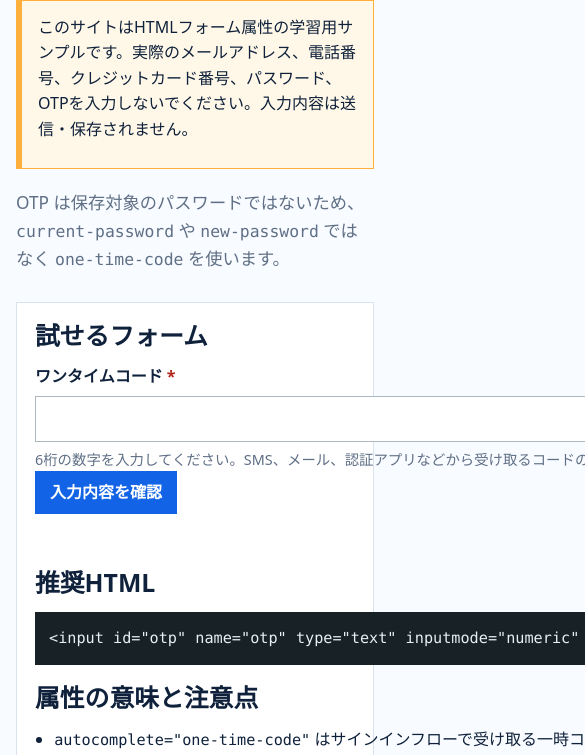
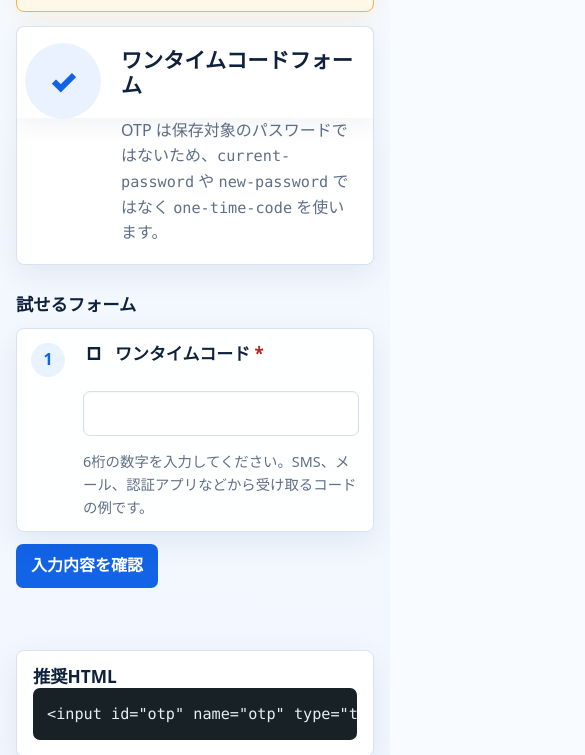
Before and after one commit to 6uclz1/html-form-autocomplete-samples, a website: page forms/otp.html in a window 390 px wide. Shown: the part 256-1011 px from the top of the page, 585 px wide, since content can reach past the window. Drawn offline with Linux system fonts and the light colour scheme.

Commit message:
Apply mobile card design to form pages

```diff
--- a/assets/styles.css
+++ b/assets/styles.css
@@ -650,3 +650,293 @@ th {
     padding: 14px 14px 12px;
   }
 }
+
+.sample-layout {
+  background:
+    linear-gradient(180deg, #ffffff 0, #f5f9ff 220px, #eef5ff 100%);
+}
+
+.sample-layout .site-header {
+  position: sticky;
+  top: 0;
+  z-index: 10;
+  border-bottom-color: #e8edf5;
+  background: rgba(255, 255, 255, 0.96);
+  box-shadow: 0 1px 0 rgba(15, 33, 59, 0.04);
+  backdrop-filter: blur(10px);
+}
+
+.sample-layout .header-inner,
+.sample-layout .page,
+.sample-layout .page-footer p {
+  max-width: 760px;
+}
+
+.sample-layout .brand {
+  font-size: 1.08rem;
+}
+
+.sample-layout .site-nav {
+  gap: 14px;
+  font-weight: 750;
+}
+
+.sample-layout .site-nav a {
+  color: var(--accent);
+  text-decoration: none;
+}
+
+.sample-layout .page {
+  padding-top: 18px;
+}
+
+.sample-layout .section {
+  display: grid;
+  gap: 14px;
+  margin-bottom: 18px;
+}
+
+.sample-layout .section::before {
+  content: "ホーム › フォーム一覧 › サンプル";
+  color: var(--muted);
+  font-size: 0.94rem;
+  font-weight: 750;
+}
+
+.sample-layout .section h1 {
+  order: 2;
+  position: relative;
+  margin: 0;
+  padding: 22px 22px 6px 118px;
+  min-height: 92px;
+  border: 1px solid var(--line);
+  border-bottom: 0;
+  border-radius: 8px 8px 0 0;
+  background: #fff;
+  box-shadow: 0 8px 24px rgba(18, 45, 86, 0.06);
+  font-size: 1.5rem;
+}
+
+.sample-layout .section h1::before {
+  content: "✓";
+  position: absolute;
+  display: grid;
+  place-items: center;
+  width: 76px;
+  height: 76px;
+  margin-left: -96px;
+  margin-top: -4px;
+  border-radius: 50%;
+  background: #eaf2ff;
+  color: var(--accent);
+  font-size: 2rem;
+  font-weight: 900;
+}
+
+.sample-layout .section .lede {
+  order: 3;
+  max-width: none;
+  margin-top: -14px;
+  padding: 0 22px 18px 118px;
+  border: 1px solid var(--line);
+  border-top: 0;
+  border-radius: 0 0 8px 8px;
+  background: #fff;
+  color: var(--muted);
+  box-shadow: var(--shadow);
+  font-size: 1rem;
+}
+
+.sample-layout .warning {
+  order: 1;
+  margin: 0;
+  border-left-width: 1px;
+  border-radius: 8px;
+  box-shadow: 0 8px 24px rgba(255, 175, 61, 0.12);
+}
+
+.sample-layout .warning p {
+  display: flex;
+  gap: 12px;
+  margin: 0;
+  font-weight: 750;
+}
+
+.sample-layout .warning p::before {
+  content: "▲";
+  color: #f59f00;
+}
+
+.sample-layout .sample-card {
+  display: grid;
+  gap: 14px;
+  border: 0;
+  background: transparent;
+  padding: 0;
+  box-shadow: none;
+}
+
+.sample-layout .sample-card > div:first-child {
+  display: grid;
+  gap: 12px;
+  min-width: 0;
+}
+
+.sample-layout .sample-card h2 {
+  margin: 0;
+  font-size: 1.08rem;
+}
+
+.sample-layout .sample-card form {
+  display: grid;
+  gap: 12px;
+  counter-reset: sample-field;
+}
+
+.sample-layout .form-grid {
+  display: grid;
+  gap: 12px;
+  grid-template-columns: 1fr;
+}
+
+.sample-layout .field {
+  counter-increment: sample-field;
+  position: relative;
+  display: grid;
+  grid-template-columns: 42px minmax(0, 1fr);
+  gap: 14px;
+  align-items: start;
+  min-width: 0;
+  border: 1px solid var(--line);
+  border-radius: 8px;
+  background: rgba(255, 255, 255, 0.96);
+  box-shadow: var(--shadow);
+  padding: 16px 18px 14px;
+}
+
+.sample-layout .field::before {
+  content: counter(sample-field);
+  display: grid;
+  place-items: center;
+  width: 34px;
+  height: 34px;
+  border-radius: 50%;
+  background: #e9f2ff;
+  color: var(--accent);
+  font-weight: 900;
+}
+
+.sample-layout .field > * {
+  grid-column: 2;
+  min-width: 0;
+  max-width: 100%;
+}
+
+.sample-layout .field label {
+  margin-bottom: 2px;
+  color: var(--ink);
+  font-size: 1.12rem;
+  line-height: 1.3;
+}
+
+.sample-layout .field label::before {
+  content: "□";
+  display: inline-grid;
+  place-items: center;
+  width: 22px;
+  height: 22px;
+  margin-right: 10px;
+  color: var(--ink);
+  font-weight: 900;
+}
+
+.sample-layout .field input {
+  width: 100%;
+  min-width: 0;
+  min-height: 42px;
+  border-color: #d5deea;
+  border-radius: 7px;
+  background: #fff;
+  box-shadow: inset 0 1px 2px rgba(15, 33, 59, 0.04);
+}
+
+.sample-layout .field .help {
+  color: var(--muted);
+  font-size: 0.9rem;
+}
+
+.sample-layout button[type="submit"] {
+  border-radius: 7px;
+}
+
+.sample-layout .result {
+  min-height: 1.5em;
+  color: var(--accent);
+}
+
+.sample-layout .sample-card > div:not(:first-child) {
+  min-width: 0;
+  border: 1px solid var(--line);
+  border-radius: 8px;
+  background: #fff;
+  box-shadow: var(--shadow);
+  padding: 16px;
+}
+
+.sample-layout pre {
+  max-width: 100%;
+  border-radius: 7px;
+}
+
+.sample-layout code {
+  overflow-wrap: anywhere;
+}
+
+.sample-layout .page-footer {
+  border-top: 0;
+  background: transparent;
+  font-size: 0.86rem;
+}
+
+@media (max-width: 760px) {
+  .sample-layout .header-inner {
+    display: flex;
+    width: min(100% - 32px, 640px);
+    padding: 14px 0;
+  }
+
+  .sample-layout .site-nav {
+    display: none;
+  }
+
+  .sample-layout .header-inner::after {
+    content: "☰";
+    margin-left: auto;
+    color: var(--ink);
+    font-size: 1.8rem;
+    line-height: 1;
+  }
+
+  .sample-layout .page {
+    width: min(100% - 32px, 640px);
+    padding-top: 14px;
+  }
+
+  .sample-layout .section h1 {
+    padding: 20px 18px 6px 104px;
+    font-size: 1.32rem;
+  }
+
+  .sample-layout .section .lede {
+    padding: 0 18px 18px 104px;
+  }
+
+  .sample-layout .field {
+    grid-template-columns: 38px minmax(0, 1fr);
+    padding: 14px 14px 12px;
+  }
+
+  .sample-layout .field label {
+    font-size: 1.06rem;
+  }
+}
--- a/forms/otp.html
+++ b/forms/otp.html
@@ -7,10 +7,10 @@
     <link rel="stylesheet" href="../assets/styles.css">
     <script src="../assets/main.js" defer></script>
   </head>
-  <body>
+  <body class="sample-layout">
     <header class="site-header">
       <div class="header-inner">
-        <a class="brand" href="../index.html">HTML Form Autofill Samples</a>
+        <a class="brand" href="../index.html">HTML入力フォーム サンプルサイト</a>
         <nav class="site-nav" aria-label="Sample pages">
           <a href="contact.html">Contact</a>
           <a href="account-login.html">Login</a>
```
Also changed, not shown: forms/account-login.html (+2 -2 lines), forms/account-register.html (+2 -2 lines), forms/contact.html (+2 -2 lines), forms/password-change.html (+2 -2 lines), forms/payment.html (+2 -2 lines), forms/serial-number.html (+2 -2 lines).
